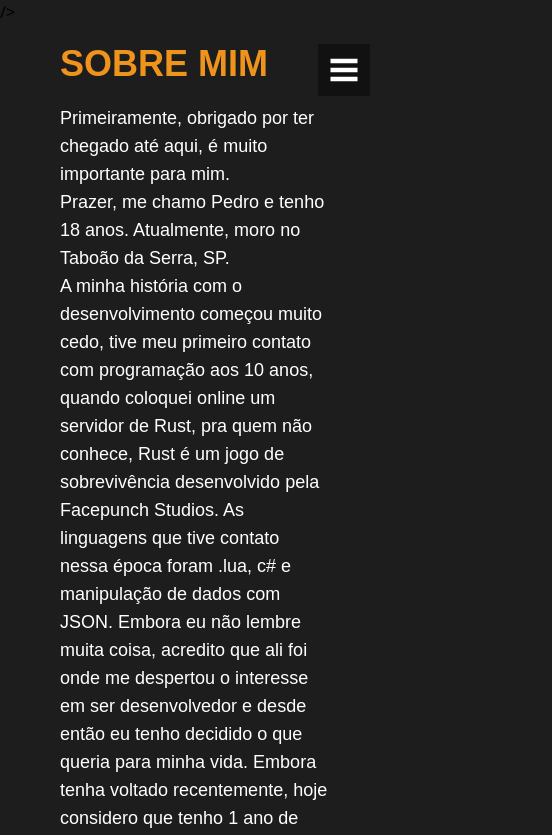
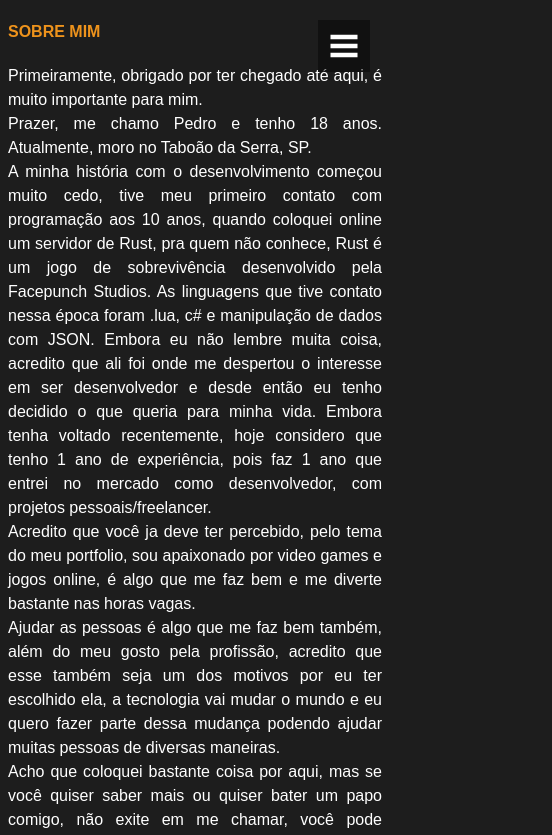
Before and after one commit to pedrohbl03/ReactPortfolio, a React (Create React App) app: page /about in a window 390 px wide. Shown: the top 835 px of the page, 552 px wide, since content can reach past the window. Built offline with nearby package versions, Linux system fonts and the light colour scheme.

Commit message:
responsive layout bug fix

```diff
--- a/public/index.html
+++ b/public/index.html
@@ -8,7 +8,6 @@
     <meta
       name="description"
       content="Pedro Lima - Frontend Developer"/>
-    />
     <link rel="apple-touch-icon" href="%PUBLIC_URL%/logo192.png" />
     <link rel="manifest" href="%PUBLIC_URL%/manifest.json" />
     <title>PhL | Frontend/Web Developer</title>
--- a/src/components/header/Header.js
+++ b/src/components/header/Header.js
@@ -6,7 +6,7 @@ const Header = () => {
   return (
     <section className="h-screen flex items-center text-light animate__animated animate__zoomIn">
       <div className="presentation">
-        <h1 className="text-6xl font-bold">
+        <h1 className="md:text-6xl text-2xl font-bold">
           Olá! <br /> Eu sou o <span className="animation-title inline-block text-primary cursor-pointer">PEDRO</span>,
          <br /> Desenvolvedor frontend júnior</h1>
         <p className="text-gray-300 text-2xl py-5">Desenvolvedor web/frontend</p>
--- a/src/pages/about/index.js
+++ b/src/pages/about/index.js
@@ -4,19 +4,19 @@ import Profile from '../../assets/Profile.jpeg'
 
 const About = () => {
   return (
-    <section className="px-10 flex items-center min-h-screen">
+    <section className="px-2 md:px-10 flex items-center min-h-screen">
       <div className="container flex flex-wrap">
-          <div className="animate__animated animate__zoomIn max-w-2xl px-5 mx-auto">
-            <h2 className="text-primary font-bold text-4xl py-5">SOBRE MIM</h2>
-            <p className="text-white text-lg">Primeiramente, obrigado por ter chegado até aqui, é muito importante para mim.</p>
-            <p className="text-white text-lg">Prazer, me chamo Pedro e tenho 18 anos. Atualmente, moro no Taboão da Serra, SP. </p>
-            <p className="text-white text-lg">A minha história com o desenvolvimento começou muito cedo, tive meu primeiro contato com programação aos 10 anos, quando coloquei online um servidor de Rust, pra quem não conhece, Rust é um jogo de sobrevivência desenvolvido pela Facepunch Studios. As linguagens que tive contato nessa época foram .lua, c# e manipulação de dados com JSON. Embora eu não lembre muita coisa, acredito que ali foi onde me despertou o interesse em ser desenvolvedor e desde então eu tenho decidido o que queria para minha vida. Embora tenha voltado recentemente, hoje considero que tenho 1 ano de experiência, pois faz 1 ano que entrei no mercado como desenvolvedor, com projetos pessoais/freelancer.</p>
-            <p className="text-white text-lg">Acredito que você ja deve ter percebido, pelo tema do meu portfolio, sou apaixonado por video games e jogos online, é algo que me faz bem e me diverte bastante nas horas vagas.</p>
-            <p className="text-white text-lg">Ajudar as pessoas é algo que me faz bem também, além do meu gosto pela profissão, acredito que esse também seja um dos motivos por eu ter escolhido ela, a tecnologia vai mudar o mundo e eu quero fazer parte dessa mudança podendo ajudar muitas pessoas de diversas maneiras.</p>
-            <p className="text-white text-lg">Acho que coloquei bastante coisa por aqui, mas se você quiser saber mais ou quiser bater um papo comigo, não exite em me chamar, você pode encontrar informações de contato <a className="text-primary" href='/contato'> aqui </a> ou em algum icone da navbar, abraço.</p>
+          <div className="animate__animated animate__zoomIn max-w-2xl mx-auto text-justify">
+            <h2 className="text-primary font-bold md:text-4xl py-5">SOBRE MIM</h2>
+            <p className="text-white md:text-lg">Primeiramente, obrigado por ter chegado até aqui, é muito importante para mim.</p>
+            <p className="text-white md:text-lg">Prazer, me chamo Pedro e tenho 18 anos. Atualmente, moro no Taboão da Serra, SP. </p>
+            <p className="text-white md:text-lg">A minha história com o desenvolvimento começou muito cedo, tive meu primeiro contato com programação aos 10 anos, quando coloquei online um servidor de Rust, pra quem não conhece, Rust é um jogo de sobrevivência desenvolvido pela Facepunch Studios. As linguagens que tive contato nessa época foram .lua, c# e manipulação de dados com JSON. Embora eu não lembre muita coisa, acredito que ali foi onde me despertou o interesse em ser desenvolvedor e desde então eu tenho decidido o que queria para minha vida. Embora tenha voltado recentemente, hoje considero que tenho 1 ano de experiência, pois faz 1 ano que entrei no mercado como desenvolvedor, com projetos pessoais/freelancer.</p>
+            <p className="text-white md:text-lg">Acredito que você ja deve ter percebido, pelo tema do meu portfolio, sou apaixonado por video games e jogos online, é algo que me faz bem e me diverte bastante nas horas vagas.</p>
+            <p className="text-white md:text-lg">Ajudar as pessoas é algo que me faz bem também, além do meu gosto pela profissão, acredito que esse também seja um dos motivos por eu ter escolhido ela, a tecnologia vai mudar o mundo e eu quero fazer parte dessa mudança podendo ajudar muitas pessoas de diversas maneiras.</p>
+            <p className="text-white md:text-lg">Acho que coloquei bastante coisa por aqui, mas se você quiser saber mais ou quiser bater um papo comigo, não exite em me chamar, você pode encontrar informações de contato <a className="text-primary" href='/contato'> aqui </a> ou em algum icone da navbar, abraço.</p>
           </div>
           <div className="flex items-center max-w-2xl mx-auto py-5 animate__animated animate__backInUp">
-            <img className="max-w-lg" src={Profile} alt="my profile"></img>
+            <img className="max-w-auto" src={Profile} alt="my profile"></img>
           </div>
       </div>
     </section>
--- a/src/pages/home/index.js
+++ b/src/pages/home/index.js
@@ -3,7 +3,7 @@ import Header from '../../components/header/Header';
 
 const Home = () => {
   return (
-    <div className="px-10">
+    <div className="px-2 md:px-10">
       <Header></Header>
     </div>
   )
```
